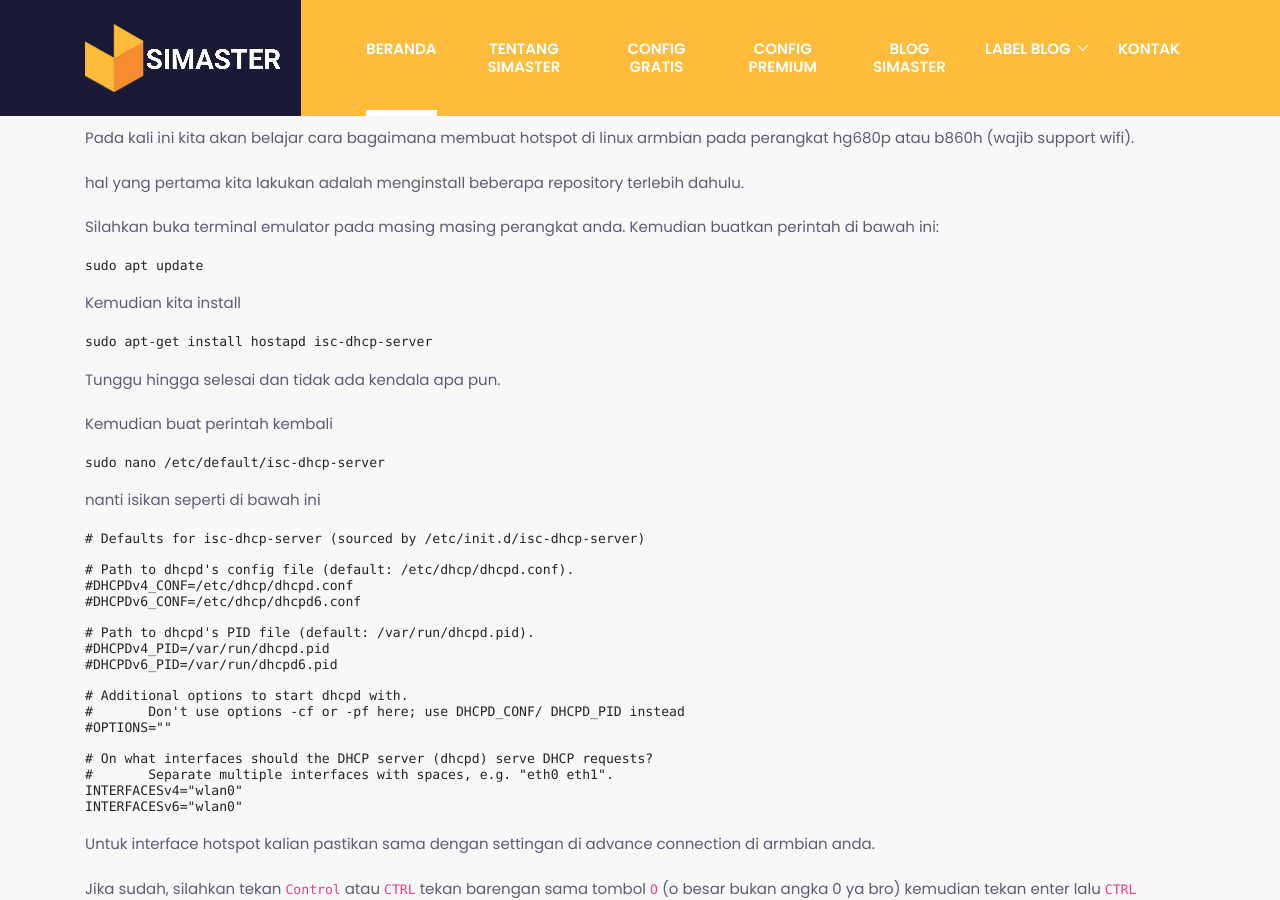
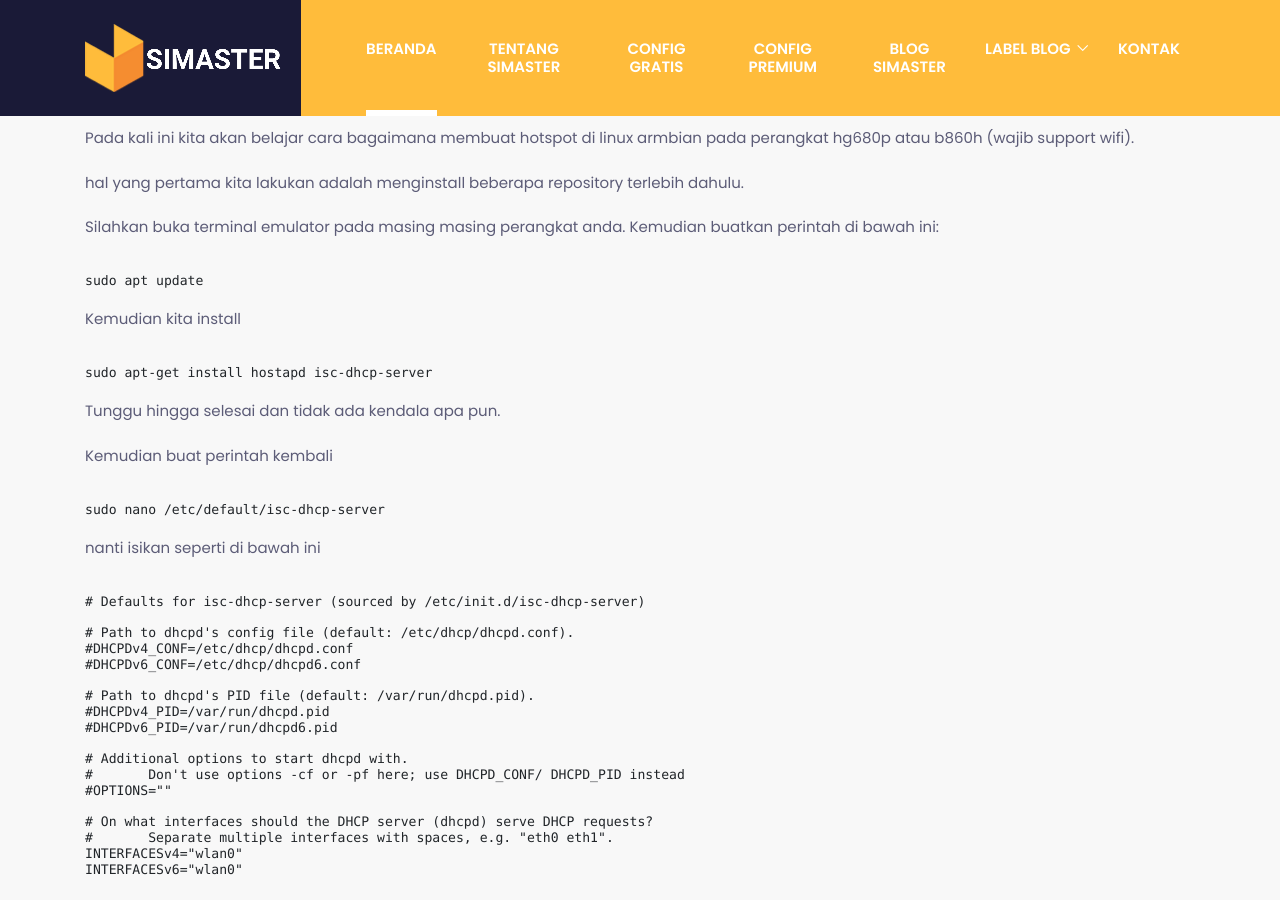
Before and after one commit to mwnsofficial/simastertutorials.github.io, a Jekyll site: the page built from _posts/2023-07-22-membuat-hotspot-linux-armbian-hg680p-b860h.md, in a window 1280 px wide and 900 px high, scrolled down 1021 px. Built offline with Jekyll 4.4.1, drawn with Linux system fonts in a browser that asks for light colours; some web fonts are replaced; comment, search, counter and statistics services are not loaded.

Commit message:
Update 2023-07-22-membuat-hotspot-linux-armbian-hg680p-b860h.md

````diff
--- a/_posts/2023-07-22-membuat-hotspot-linux-armbian-hg680p-b860h.md
+++ b/_posts/2023-07-22-membuat-hotspot-linux-armbian-hg680p-b860h.md
@@ -13,27 +13,27 @@
 
 Silahkan buka terminal emulator pada masing masing perangkat anda. Kemudian buatkan perintah di bawah ini:
 
-```
+<pre rel="HTML" class="code-box"><code>
 sudo apt update
-```
+</code></pre>
 
 Kemudian kita install
 
-```
+<pre rel="HTML" class="code-box"><code>
 sudo apt-get install hostapd isc-dhcp-server
-```
+</code></pre>
 
 Tunggu hingga selesai dan tidak ada kendala apa pun.
 
 Kemudian buat perintah kembali
 
-```
+<pre rel="HTML" class="code-box"><code>
 sudo nano /etc/default/isc-dhcp-server
-```
+</code></pre>
 
 nanti isikan seperti di bawah ini
 
-```
+<pre rel="HTML" class="code-box"><code>
 # Defaults for isc-dhcp-server (sourced by /etc/init.d/isc-dhcp-server)
 
 # Path to dhcpd's config file (default: /etc/dhcp/dhcpd.conf).
@@ -52,7 +52,7 @@
 #	Separate multiple interfaces with spaces, e.g. "eth0 eth1".
 INTERFACESv4="wlan0"
 INTERFACESv6="wlan0"
-```
+</code></pre>
 
 Untuk interface hotspot kalian pastikan sama dengan settingan di advance connection di armbian anda.
 
@@ -62,13 +62,13 @@
 
 Kemudian buat perintah kembali untuk setting dhcp server nya
 
-```
+<pre rel="HTML" class="code-box"><code>
 sudo nano /etc/dhcp/dhcpd.conf
-```
+</code></pre>
 
 lalu isikan seperti di bawah ini
 
-```
+<pre rel="HTML" class="code-box"><code>
 # dhcpd.conf
 #
 # Sample configuration file for ISC dhcpd
@@ -180,7 +180,7 @@
 #    range 10.0.29.10 10.0.29.230;
 #  }
 #}
-```
+</code></pre>
 
 Kalo anda ingin IP DHCP yang berbeda boleh silahkan namun samakan dengan topologi anda.
 
@@ -188,13 +188,13 @@
 
 Dan langkah di bawah ini adalah langkah terakhir settingan kita
 
-```
+<pre rel="HTML" class="code-box"><code>
 sudo nano /etc/hostapd/hostapd.conf
-```
+</code></pre>
 
 Lalu pada driver, interface, ssid, hw mode, channel, wpa passphrase atau password dan lain nya samakan saja dengan settingan hotspot wifi kalian.
 
-```
+<pre rel="HTML" class="code-box"><code>
 interface=wlan0
 driver=rtl8189fs
 ssid=simaster
@@ -208,7 +208,7 @@
 wpa_key_mgmt=WPA-PSK
 wpa_pairwise=TKIP
 rsn_pairwise=CCMP
-```
+</code></pre>
 
 Sampai disini kita sudah selesai setting bagian penting untuk management hotspot linux armbian di stb hg680p atau b860h anda.
 
@@ -216,9 +216,9 @@
 
 ketikkan di terminal
 
-```
+<pre rel="HTML" class="code-box"><code>
 nmtui
-```
+</code></pre>
 
 lalu buatlah interface baru untuk di jadikan hotspot dengan menekan tombol `Add`.
 
@@ -230,8 +230,8 @@
 
 Dan perjalanan kita akan berakhir dengan membuat perintah
 
-```
+<pre rel="HTML" class="code-box"><code>
 sudo systemctl start hostapd
-```
+</code></pre>
 
 Ok bro, sampai disini dulu tutorial yang `Simaster Tutorials` berikan dan semoga bermanfaat.
````
